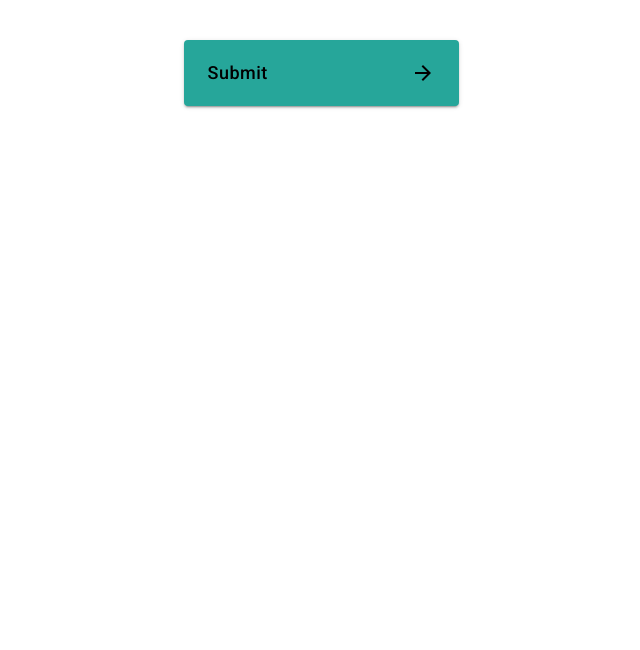
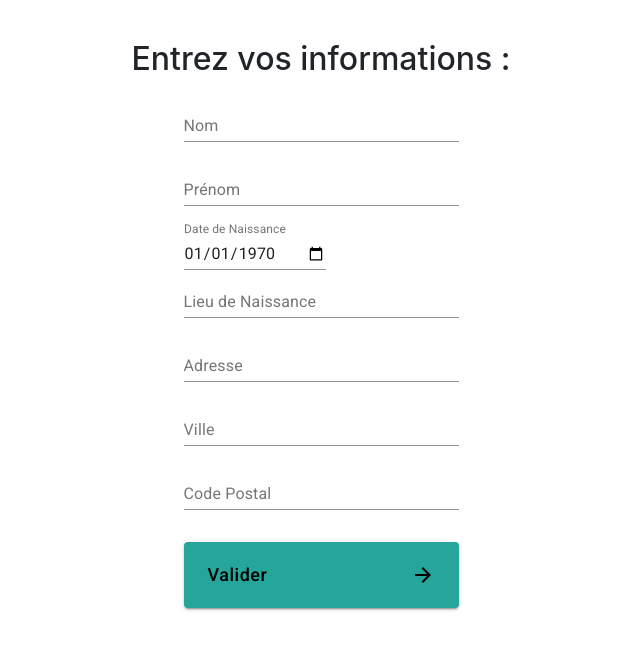
Before and after one commit to BenPrt/covid-19-generator, a React (Create React App) app: page / in a window 1280 px wide. Shown: the top 650 px of the page, without its empty margins (319-959 px from the left). Built offline with nearby package versions, Linux system fonts and the light colour scheme.

Commit message:
Designed Splash Screen Form

```diff
--- a/src/components/SplashScreen/SplashScreen.js
+++ b/src/components/SplashScreen/SplashScreen.js
@@ -10,6 +10,7 @@ import ArrowForwardIcon from '@material-ui/icons/ArrowForward';
 import { hideSplashScreen } from 'redux/actions/SplashScreenActions';
 import './SplashScreen.scss';
 
+import SplashScreenForm from 'components/SplashScreenForm/SplashScreenForm';
 
 function SplashScreen() {
   const isSplashScreenDisplayed = useSelector(
@@ -33,20 +34,8 @@ function SplashScreen() {
         <Container fluid>
           <Row className="justify-content-center">
             <Col xs={12} md={10} xl={6}>
-              <Container>
-                <Row className="justify-content-center">
-                  <Col xs={10} md={6}>
-                    <Button
-                      id="get-started-button"
-                      variant="contained"
-                      color="primary"
-                      onClick={() => dispatch(hideSplashScreen())}
-                    >
-                      Submit <ArrowForwardIcon />
-                    </Button>
-                  </Col>
-                </Row>
-              </Container>
+              <h2 id="splash-screen-title">Entrez vos informations :</h2>
+              <SplashScreenForm />
             </Col>
           </Row>
         </Container>
--- a/src/components/SplashScreen/SplashScreen.scss
+++ b/src/components/SplashScreen/SplashScreen.scss
@@ -46,14 +46,9 @@
       }
     }
   }
-
-  #get-started-button {
-    margin: 40px 0px;
-    width: 100%;
-    padding: 21px 24px;
-    display: flex;
-    justify-content: space-between;
-    font-size: 18px;
-    line-height: 24px;
+  #splash-screen-title {
+    margin-top : 40px;
+    margin-bottom : 16px;
+    text-align : center;
   }
 }
--- /dev/null
+++ b/src/components/SplashScreenForm/SplashScreenForm.js
@@ -0,0 +1,153 @@
+import React, { useState } from 'react';
+import { useDispatch } from 'react-redux';
+
+import Container from 'react-bootstrap/Container';
+import Row from 'react-bootstrap/Row';
+import Col from 'react-bootstrap/Col';
+import TextField from '@material-ui/core/TextField';
+import Button from '@material-ui/core/Button';
+import ArrowForwardIcon from '@material-ui/icons/ArrowForward';
+
+import { hideSplashScreen } from 'redux/actions/SplashScreenActions';
+import './SplashScreenForm.scss';
+
+function SplashScreenForm() {
+  const [nameValue, setNameValue] = useState('');
+  const handleNameChange = (event) => {
+    setNameValue(event.target.value);
+  };
+
+  const [surnameValue, setSurnameValue] = useState('');
+  const handleSurnameChange = (event) => {
+    setSurnameValue(event.target.value);
+  };
+
+  const [birthdayValue, setBirthdayValue] = useState('1970-01-01');
+  const handleBirthdayChange = (event) => {
+    setBirthdayValue(event.target.value);
+  };
+
+  const [birthPlaceValue, setBirthPlaceValue] = useState('');
+  const handleBirthPlaceChange = (event) => {
+    setBirthPlaceValue(event.target.value);
+  };
+
+  const [addressValue, setAddressValue] = useState('');
+  const handleAddressChange = (event) => {
+    setAddressValue(event.target.value);
+  };
+
+  const [cityValue, setCityValue] = useState('');
+  const handleCityChange = (event) => {
+    setCityValue(event.target.value);
+  };
+
+  const [postalCodeValue, setPostalCodeValue] = useState('');
+  const handlePostalCodeChange = (event) => {
+    setPostalCodeValue(event.target.value);
+  };
+
+  const dispatch = useDispatch();
+
+  const handleFormSubmit = () => {
+    const values = {
+      name: nameValue,
+      surname : surnameValue,
+      birthday : birthdayValue,
+      birthPlace: birthPlaceValue,
+      address : addressValue,
+      city : cityValue,
+      postalCode : postalCodeValue,
+    };
+    alert(JSON.stringify(values));
+    dispatch(hideSplashScreen());
+  };
+
+  return (
+    <div className="SplashScreenForm">
+      <Container>
+        <Row className="justify-content-center">
+          <Col xs={10} md={6}>
+            <form id="splash-screen-form">
+              <TextField
+                className="splash-screen-form-input"
+                label="Nom"
+                value={nameValue}
+                onChange={handleNameChange.bind(this)}
+                inputProps={{
+                  autocomplete: 'family-name',
+                }}
+              />
+              <TextField
+                className="splash-screen-form-input"
+                label="Prénom"
+                value={surnameValue}
+                onChange={handleSurnameChange.bind(this)}
+                inputProps={{
+                  autocomplete: 'given-name',
+                }}
+              />
+              <TextField
+                id="date"
+                label="Date de Naissance"
+                type="date"
+                value={birthdayValue}
+                onChange={handleBirthdayChange.bind(this)}
+                InputLabelProps={{
+                  shrink: true,
+                }}
+                inputProps={{
+                  autocomplete: 'bday',
+                }}
+              />
+              <TextField
+                className="splash-screen-form-input"
+                label="Lieu de Naissance"
+                value={birthPlaceValue}
+                onChange={handleBirthPlaceChange.bind(this)}
+              />
+              <TextField
+                className="splash-screen-form-input"
+                label="Adresse"
+                value={addressValue}
+                onChange={handleAddressChange.bind(this)}
+                inputProps={{
+                  autocomplete: 'address-line1',
+                }}
+              />
+              <TextField
+                className="splash-screen-form-input"
+                label="Ville"
+                value={cityValue}
+                onChange={handleCityChange.bind(this)}
+                inputProps={{
+                  autocomplete: 'address-level2',
+                }}
+              />
+              <TextField
+                className="splash-screen-form-input"
+                label="Code Postal"
+                value={postalCodeValue}
+                onChange={handlePostalCodeChange.bind(this)}
+                inputProps={{
+                  autocomplete: 'postal-code',
+                }}
+              />
+              <Button
+                id="get-started-button"
+                variant="contained"
+                color="primary"
+                type="submit"
+                onClick={handleFormSubmit}
+              >
+                Valider <ArrowForwardIcon />
+              </Button>
+            </form>
+          </Col>
+        </Row>
+      </Container>
+    </div>
+  );
+}
+
+export default SplashScreenForm;
--- /dev/null
+++ b/src/components/SplashScreenForm/SplashScreenForm.scss
@@ -0,0 +1,19 @@
+@import 'variables.scss';
+
+.SplashScreenForm {
+  #splash-screen-form {
+    .splash-screen-form-input {
+      width: 100%;
+      padding-bottom : 16px;
+    }
+    #get-started-button {
+      margin-top : 16px;
+      width: 100%;
+      padding: 21px 24px;
+      display: flex;
+      justify-content: space-between;
+      font-size: 18px;
+      line-height: 24px;
+    }
+  }
+}
--- a/src/index.scss
+++ b/src/index.scss
@@ -14,12 +14,20 @@ code {
     monospace;
 }
 
+input[type='date']::-webkit-inner-spin-button,
+input[type='date']::-webkit-outer-spin-button,
 input[type='number']::-webkit-inner-spin-button,
 input[type='number']::-webkit-outer-spin-button {
   -webkit-appearance: none;
   margin: 0;
 }
 
+.unstyled::-webkit-inner-spin-button,
+.unstyled::-webkit-calendar-picker-indicator {
+    display: none;
+    -webkit-appearance: none;
+}
+
 p {
   margin: 0;
   padding: 0;
```
